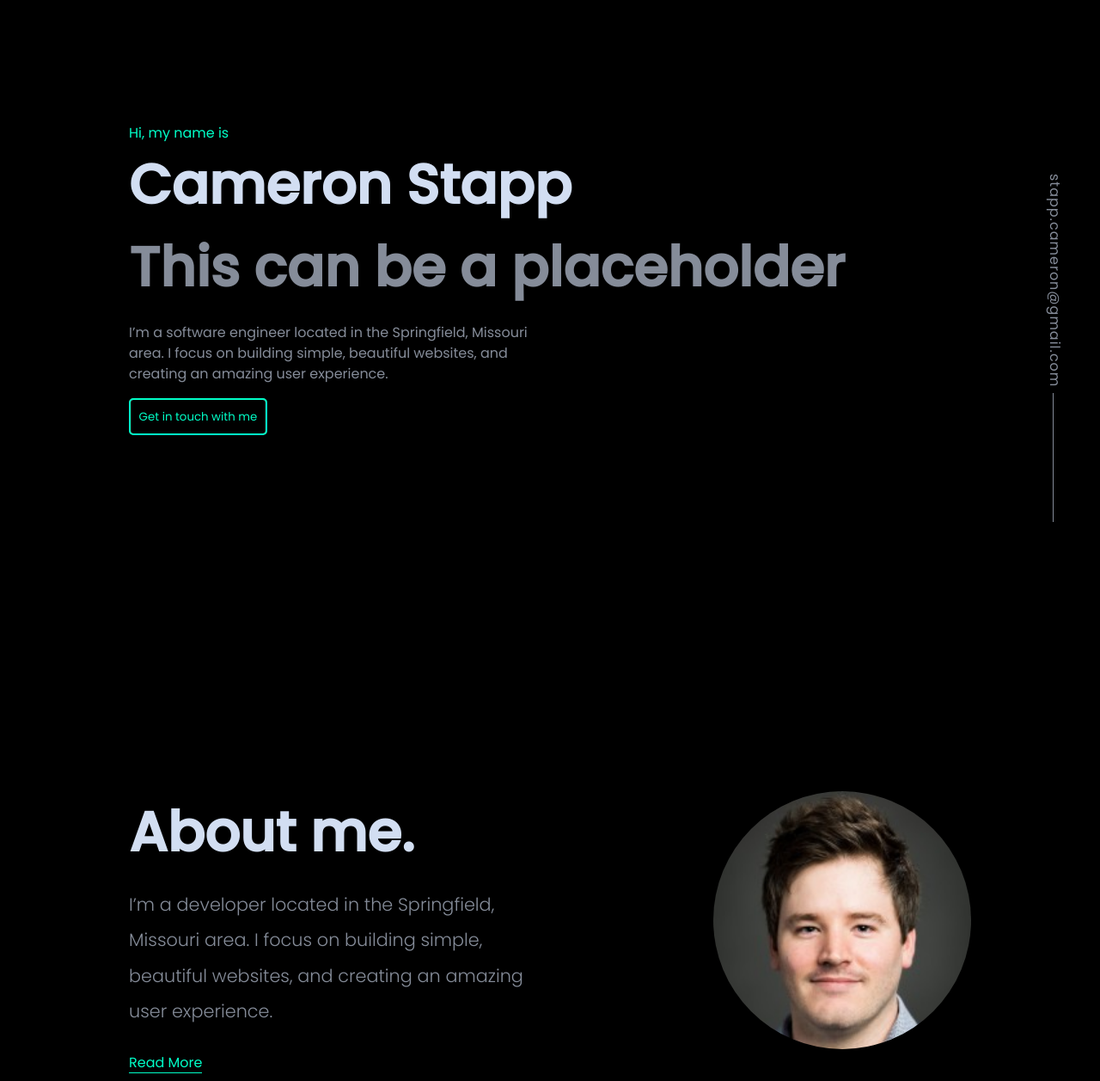
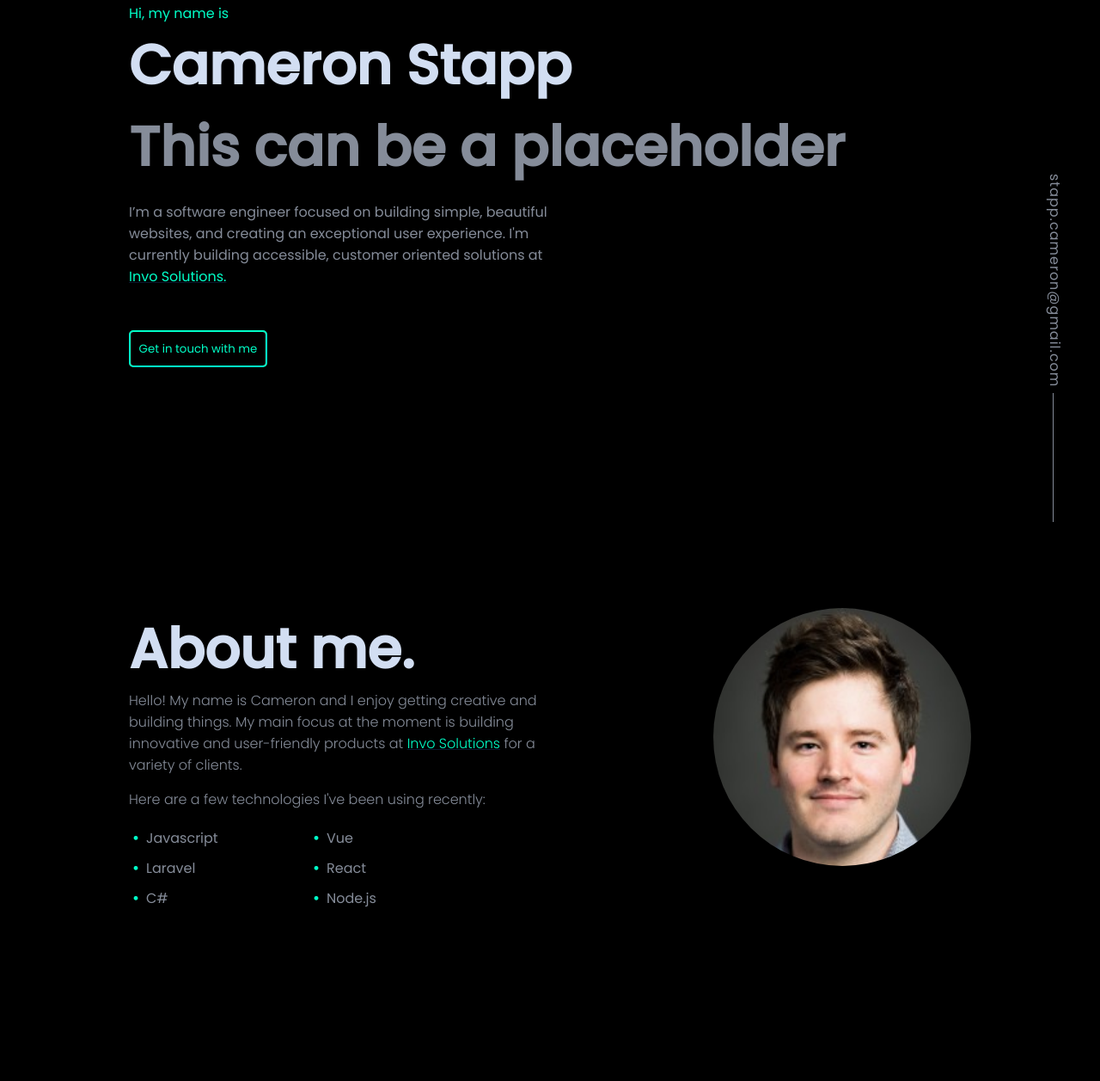
Before and after one commit to Rekkuzan5/gatsby-portfolio, a Gatsby site: page / in a window 1280 px wide. Shown: the part 193-1450 px from the top of the page at 86% size. Built offline with nearby package versions, Linux system fonts and the light colour scheme; Gatsby itself is replaced by a stand-in of ours.

Commit message:
added font styles

```diff
--- a/src/components/About/about.component.jsx
+++ b/src/components/About/about.component.jsx
@@ -9,13 +9,23 @@ const About = () => (
       <div className={styles.about}>
         <h1>About me.</h1>
         <p>
-          I’m a developer located in the Springfield, Missouri area. I focus on
-          building simple, beautiful websites, and creating an amazing user
-          experience. <br></br>
+          Hello! My name is Cameron and I enjoy getting creative and building
+          things.  My main focus at the moment is building innovative and user-friendly products
+          at <a href="invosolutions.com"><span className={styles.companyTitle}>Invo Solutions</span></a> for a variety of clients.
         </p>
         <p>
-          <span className={styles.link}>Read More</span>
+          Here are a few technologies I've been using recently:
         </p>
+        <div>
+          <ul className={styles.skills}>
+            <li>Javascript</li>
+            <li>Vue</li>
+            <li>Laravel</li>
+            <li>React</li>
+            <li>C#</li>
+            <li>Node.js</li>
+          </ul>
+        </div>
       </div>
       <div className={styles.picture}>
         <StaticImage
--- a/src/components/About/about.module.scss
+++ b/src/components/About/about.module.scss
@@ -1,9 +1,9 @@
 .container {
   display: flex;
-  height: 100vh;
   align-items: center;
   max-width: 1200px;
   margin: 0 auto;
+  padding: 100px 0;
 
   .content {
     /*         margin: 8rem 8rem 0 8rem;
@@ -21,12 +21,13 @@
       }
 
       p {
-        padding-top: 1rem;
-        width: 30rem;
-        line-height: 2;
+        //padding-top: 1rem;
+        width: 500px;
+        //line-height: 2;
         font-weight: 300;
-        font-size: 1.3rem;
+        //font-size: 1.3rem;
         color: rgba(221, 234, 255, 0.6);
+        margin: 0 0 15px;
       }
 
       .link {
@@ -36,6 +37,35 @@
         border-bottom: 1.3px solid rgb(0, 255, 200);
         cursor: pointer;
         font-weight: 400;
+      }
+
+      .companyTitle {
+        color: rgb(0, 255, 200);
+      }
+
+      .skills {
+        display: grid;
+        grid-template-columns: repeat(2, minmax(140px, 200px));
+        gap: 0px 10px;
+        margin: 20px 0px 0px;
+        overflow: hidden;
+        list-style: none;
+
+        & li {
+          color:rgba(221, 234, 255, 0.6);
+          position: relative;
+          margin-bottom: 10px;
+          padding-left: 20px;
+        }
+
+          & li::before {
+            content: "\2022";
+            color:rgb(0, 255, 200);
+            font-weight: bold;
+            display: inline-block;
+            width: 1em;
+            margin-left: -1em;
+          }
       }
     }
 
--- a/src/components/Contact/contact.module.scss
+++ b/src/components/Contact/contact.module.scss
@@ -1,6 +1,6 @@
 .container {
     display: flex;
-    height: 100vh;
+    padding: 100px 0;
     align-items: center;
     max-width: 1200px;
     margin: 0 auto;
--- a/src/components/Featured-Works/featured-works.module.scss
+++ b/src/components/Featured-Works/featured-works.module.scss
@@ -1,8 +1,8 @@
-.container {
-  background-color: black;
-  height: 100vh;
-  color: white;
-  max-width: 1000px;
+// .container {
+//   background-color: black;
+//   height: 100vh;
+//   color: white;
+//   max-width: 1000px;
 
   .slimContainer {
     height: 100%;
@@ -11,6 +11,8 @@
     max-width: 1200px;
     margin: 0 auto;
     justify-content: center;
+    color: white;
+    padding: 100px 0;
 
     .content {
       width: 100%;
@@ -76,4 +78,4 @@
       }
     }
   }
-}
+//}
--- a/src/components/Footer/footer.module.scss
+++ b/src/components/Footer/footer.module.scss
@@ -1,23 +1,23 @@
+$text-accent: rgb(0, 255, 200);
+
 .footer {
     display: flex;
     align-items: center;
     max-width: 1200px;
     margin: 0 auto;
     padding-bottom: 5rem;
-    color: #333;
+    color: rgba(221, 234, 255, 0.6);
 /*     margin-top: 3rem;
  */
 
     .footerContainer {
         display: flex;
         width: 100%;
-        color: #333;
         justify-content: space-between;
 
         p {
             display: inline-block;
-
-
+            color: rgba(221, 234, 255, 0.6);
         }
 
         .links {
@@ -28,10 +28,10 @@
 
             a {
                 text-decoration: none;
-                color: darkcyan;
+                color: rgba(221, 234, 255, 0.9);
 
                 &:hover {
-                    color: black;
+                    color: $text-accent;
                 }
             }
         }
--- a/src/components/Hero/hero.component.jsx
+++ b/src/components/Hero/hero.component.jsx
@@ -11,21 +11,20 @@ const Hero = () => {
     <section>
       {/* <Header /> */}
       {/* <div className={styles.slash}> */}
-        <div className={styles.container}>
+        {/* <div className={styles.container}> */}
           <div className={styles.content}>
             <p className={styles.accentText}>Hi, my name is</p>
             <h1 className={styles.nameText}>Cameron Stapp</h1>
             <h1 className={styles.nameSubtitle}>This can be a placeholder</h1>
             <p>
-              I’m a software engineer located in the Springfield, Missouri area.
-              I focus on building simple, beautiful websites, and creating an
-              amazing user experience. <br></br>
+              I’m a software engineer focused on building simple, beautiful websites, and creating an exceptional user experience.  I'm currently
+              building accessible, customer oriented solutions at <a href="https://www.invosolutions.com/"><span className={styles.accentText}>Invo Solutions.</span></a>
             </p>
             <div className={styles.button}>
               <Button text={buttonText}></Button>
             </div>
           </div>
-        </div>
+        {/* </div> */}
       {/* </div> */}
     </section>
   );
--- a/src/components/Hero/hero.module.scss
+++ b/src/components/Hero/hero.module.scss
@@ -7,28 +7,18 @@
 //   //z-index: 1;
 
 section {
-  background-color: black;
-  height: 100%;
-  min-height: 100vh;
-
-
-  .container {
-    //transform: skewY(-4deg);
-    /*         margin-top: 5rem;
- */
-
-    display: flex;
-    width: 1000px;
-    margin: 5rem auto;
+  // background-color: black;
+  // height: 100%;
+  // min-height: 100vh;
 
     .content {
       display: flex;
       flex-direction: column;
-      width: 100%;
-      margin-top: 5rem;
-      padding-top: 10em;
-      line-height: 1.5;
-      //color: rgba(221, 234, 255, 0.95);
+      min-height: 100vh;
+      margin: 0 auto;
+      justify-content: center;
+      max-width: 1000px;
+      align-items: flex-start;
 
       .accentText {
         color: rgb(0, 255, 200);
@@ -52,9 +42,7 @@ section {
 
       .button {
         align-self: flex-start;
-        margin-top: 1rem;
+        margin-top: 50px;
       }
     }
-  }
-  // }
 }
```
